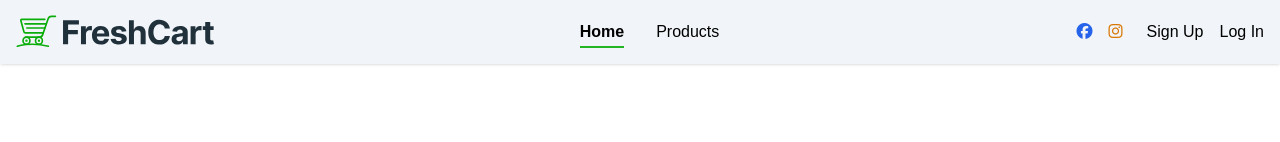
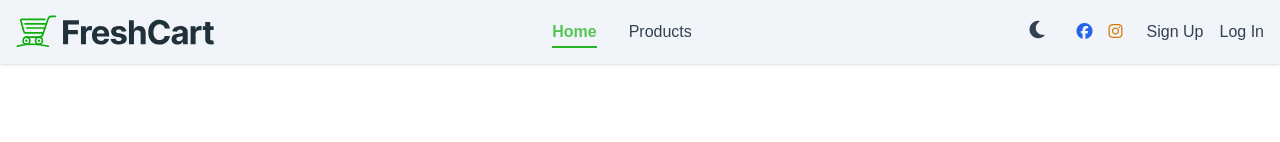
Before and after one commit to Ahmed-devS3B/FreshCart--FrontEnd, a React (Vite) app: page /#/ in a window 1280 px wide. Shown: the top 142 px of the page. Built offline with nearby package versions, Linux system fonts and the light colour scheme; no server answers; a web font is replaced by a local one.

Commit message:
Added Darkmode

```diff
--- a/src/App.jsx
+++ b/src/App.jsx
@@ -27,6 +27,7 @@
 import ProductSearch from "./pages/ProductSearch/ProductSearch"
 import Wishlist from "./pages/Wishlist/Wishlist"
 import WishlistProvider from "./components/Context/Wishlist.Context"
+import ThemeProvider from "./components/Context/Theme.Context"
 
 // import an admin dashboared component
 import AdminDashboard from "./pages/Admin/Dashboard";
@@ -85,6 +86,7 @@
   return (
     <>
       <QueryClientProvider client={queryClient} >
+        <ThemeProvider>
           <UserProvider>
             <CartProvider>
               <WishlistProvider>
@@ -92,6 +94,7 @@
               </WishlistProvider>
             </CartProvider>
           </UserProvider>
+        </ThemeProvider>
 
         <Toaster position="top-right" />
         <SpeedInsights />
--- a/src/components/Card/Card.jsx
+++ b/src/components/Card/Card.jsx
@@ -35,11 +35,11 @@
   }
 
   return <>
-    <div className="card rounded-lg overflow-hidden shadow-lg group/card mt-3">
+    <div className="card rounded-lg overflow-hidden shadow-lg group/card mt-3 bg-white dark:bg-slate-800 transition-colors duration-300">
       <div className="relative">
-        <img src={imageCover} alt={title} className="w-full h-48 object-contain" />
+        <img src={imageCover} alt={title} className="w-full h-48 object-contain dark:bg-slate-700" />
 
-        <div className="layer absolute w-full h-full bg-slate-400 let-0 top-0 flex justify-center items-center gap-4 bg-opacity-40 opacity-0
+        <div className="layer absolute w-full h-full bg-slate-400 dark:bg-slate-900 left-0 top-0 flex justify-center items-center gap-4 bg-opacity-40 dark:bg-opacity-60 opacity-0
       group-hover/card:opacity-100 transition-opacity duration-300">
 
           <div onClick={handleAddToWishlist}
@@ -47,10 +47,6 @@
             <i className="fa-solid fa-heart"></i>
           </div>
 
-          {/* <div onClick={handleAddToCart}
-            className="icon cursor-pointer w-8 h-8 rounded-full bg-primary-500 text-white flex justify-center items-center ">
-            <i className="fa-solid fa-cart-shopping"></i>
-          </div>/ */}
           <Link to={`/product/${id}`} className="icon cursor-pointer w-8 h-8 rounded-full bg-primary-500 text-white flex justify-center items-center ">
             <i className="fa-solid fa-eye"></i>
           </Link>
@@ -60,16 +56,16 @@
 
       <div className="card-body p-4 space-y-4">
         <header>
-          <h3 className="text-lg text-gray-600 font-semibold line-clamp-1">
+          <h3 className="text-lg text-gray-600 dark:text-gray-300 font-semibold line-clamp-1">
             <Link to={`/product/${id}`} >{title}</Link>
           </h3>
           <h4 className=" text-primary-500 font-semibold">{category.name}</h4>
         </header>
-        <p className="text-gray-500 text-sm line-clamp-2">{storeName}</p>
+        <p className="text-gray-500 dark:text-gray-400 text-sm line-clamp-2">{storeName}</p>
 
-        <div className="flex items-center justify-between ">
+        <div className="flex items-center justify-between dark:text-slate-100">
           <span>{price.toFixed(2)} L.E</span>
-          <span className="text-sm text-gray-500"> {numberOfViewers}<i className="fa-solid fa-eye text-sm"></i></span>
+          <span className="text-sm text-gray-500 dark:text-gray-400"> {numberOfViewers}<i className="fa-solid fa-eye text-sm ml-1"></i></span>
 
         </div>
       </div>
--- /dev/null
+++ b/src/components/Context/Theme.Context.jsx
@@ -0,0 +1,29 @@
+import { createContext, useEffect, useState } from "react";
+
+export const ThemeContext = createContext();
+
+export default function ThemeProvider({ children }) {
+    const [theme, setTheme] = useState(() => {
+        return localStorage.getItem("theme") || "light";
+    });
+
+    useEffect(() => {
+        const root = window.document.documentElement;
+        if (theme === "dark") {
+            root.classList.add("dark");
+        } else {
+            root.classList.remove("dark");
+        }
+        localStorage.setItem("theme", theme);
+    }, [theme]);
+
+    function toggleTheme() {
+        setTheme((prevTheme) => (prevTheme === "light" ? "dark" : "light"));
+    }
+
+    return (
+        <ThemeContext.Provider value={{ theme, toggleTheme }}>
+            {children}
+        </ThemeContext.Provider>
+    );
+}
--- a/src/components/Layout/Layout.jsx
+++ b/src/components/Layout/Layout.jsx
@@ -16,7 +16,7 @@
 
   return (
     // Add flex container to make footer sticky
-    <div className="flex flex-col min-h-screen">
+    <div className="flex flex-col min-h-screen transition-colors duration-300 dark:bg-slate-900 dark:text-slate-100">
       <Navbar />
       {/* Make main content grow to fill available space */}
       <main className="container mx-auto px-4 py-8 mt-20 flex-grow ">
--- a/src/components/Navbar/Navbar.jsx
+++ b/src/components/Navbar/Navbar.jsx
@@ -3,34 +3,36 @@
 import { useContext, useState } from 'react'
 import { UserContext } from '../Context/User.Context'
 import { cartContext } from '../Context/Cart.Context'
+import { ThemeContext } from '../Context/Theme.Context'
 
 export default function Navbar() {
     const [mobileMenuOpen, setMobileMenuOpen] = useState(false)
     const { token, role, logOut } = useContext(UserContext)
     const { cartInfo } = useContext(cartContext)
+    const { theme, toggleTheme } = useContext(ThemeContext)
 
     // User is logged in if they have a token OR if they are an Admin
     const isLoggedIn = !!token || role === 'Admin';
 
 
     const navLinkClass = ({ isActive }) => {
-        return `relative block py-2 md:py-0 before:absolute before:w-0 before:h-0.5 before:bg-primary-800 before:left-0 before:-bottom-1 ${isActive ? 'before:!w-full font-semibold' : ''
-            } hover:before:w-full before:transition-[width] before:duration-300`
+        return `relative block py-2 md:py-0 transition-colors duration-300 before:absolute before:w-0 before:h-0.5 before:bg-primary-800 before:left-0 before:-bottom-1 ${isActive ? 'before:!w-full font-semibold text-primary-600 dark:text-primary-400' : 'text-slate-700 dark:text-slate-300'
+            } hover:before:w-full before:transition-[width] before:duration-300 hover:text-primary-600 dark:hover:text-primary-400`
     }
 
     return (
-        <nav className='bg-slate-100 shadow fixed top-0 right-0 left-0 z-50 overflow-hidden'>
+        <nav className='bg-slate-100 dark:bg-slate-800 transition-colors duration-300 shadow fixed top-0 right-0 left-0 z-50 overflow-hidden'>
             <div className="max-w-full mx-auto">
                 {/* Main Navigation */}
                 <div className="flex items-center justify-between px-4 py-3">
                     {/* Logo */}
                     <Link to='/' className="flex-shrink-0">
-                        <img src={logo} alt="Fresh Cart Logo" className="h-10" />
+                        <img src={logo} alt="Fresh Cart Logo" className="h-10 dark:invert" />
                     </Link>
 
                     {/* Mobile Menu Button */}
                     <button
-                        className="md:hidden p-2 text-slate-700 hover:text-slate-900 focus:outline-none"
+                        className="md:hidden p-2 text-slate-700 dark:text-slate-300 hover:text-slate-900 dark:hover:text-white focus:outline-none"
                         onClick={() => setMobileMenuOpen(!mobileMenuOpen)}
                     >
                         <i className={`fa-solid ${mobileMenuOpen ? 'fa-xmark' : 'fa-bars'} text-xl`}></i>
@@ -61,20 +63,29 @@
 
                     {/* Right Side Items */}
                     <div className="hidden md:flex md:items-center md:space-x-6">
+                        {/* Theme Toggle */}
+                        <button
+                            onClick={toggleTheme}
+                            className="p-2 rounded-full hover:bg-slate-200 dark:hover:bg-slate-700 transition-colors"
+                            aria-label="Toggle Theme"
+                        >
+                            <i className={`fa-solid ${theme === 'light' ? 'fa-moon text-slate-700' : 'fa-sun text-yellow-400'} text-xl`}></i>
+                        </button>
+
                         {/* Social Icons */}
                         <div className="flex space-x-4">
                             <a href="https://www.facebook.com/share/18XUMjAgUh/?mibextid=wwXIfr" target='_blank' rel="noopener noreferrer">
-                                <i className='fa-brands fa-facebook text-blue-600 hover:text-blue-700'></i>
+                                <i className='fa-brands fa-facebook text-blue-600 hover:text-blue-700 dark:text-blue-400 dark:hover:text-blue-300'></i>
                             </a>
                             <a href="https://www.instagram.com/ahmeed.iibrahiiim?igsh=bTZjdXk3ZXVvb2N1&utm_source=qr" target='_blank' rel="noopener noreferrer">
-                                <i className='fa-brands fa-instagram text-amber-600 hover:text-amber-700'></i>
+                                <i className='fa-brands fa-instagram text-amber-600 hover:text-amber-700 dark:text-amber-400 dark:hover:text-amber-300'></i>
                             </a>
                         </div>
 
                         {/* Cart */}
                         {role === 'Customer' && token && (
-                            <Link to='/cart' className="relative">
-                                <i className='fa-solid fa-cart-shopping text-xl hover:text-primary-600'></i>
+                            <Link to='/cart' className="relative text-slate-700 dark:text-slate-300 hover:text-primary-600 dark:hover:text-primary-400">
+                                <i className='fa-solid fa-cart-shopping text-xl'></i>
                                 <div className="absolute -top-2 -right-2 h-5 w-5 flex justify-center items-center rounded-full bg-primary-500 text-white text-xs font-semibold">
                                     {cartInfo ? cartInfo.numOfCartItems : <i className='fa-solid fa-spinner fa-spin'></i>}
                                 </div>
@@ -88,7 +99,7 @@
                                 <NavLink to="/login" className={navLinkClass}>Log In</NavLink>
                             </div>
                         ) : (
-                            <button onClick={logOut} className="hover:text-primary-600">
+                            <button onClick={logOut} className="text-slate-700 dark:text-slate-300 hover:text-primary-600 dark:hover:text-primary-400">
                                 <i className='fa-solid fa-right-from-bracket text-xl'></i>
                             </button>
                         )}
--- a/src/pages/Home/Home.jsx
+++ b/src/pages/Home/Home.jsx
@@ -65,7 +65,7 @@
       <HomeSlider />
 
       <div className="container mx-auto px-4 py-8">
-        <h2 className="mb-8 mt-8 text-lg text-gray-600 font-semibold">Popular Products</h2>
+        <h2 className="mb-8 mt-8 text-lg text-gray-600 dark:text-gray-300 font-semibold">Popular Products</h2>
 
         {/* Products Grid */}
         <div className="grid gap-4 grid-cols-1 sm:grid-cols-2 md:grid-cols-3 lg:grid-cols-4 xl:grid-cols-6">
--- a/tailwind.config.js
+++ b/tailwind.config.js
@@ -1,5 +1,6 @@
 /** @type {import('tailwindcss').Config} */
 export default {
+  darkMode: 'class',
   content: [
     "./index.html", "./src/**/*.{js,ts,jsx,tsx}",
   ],
```
